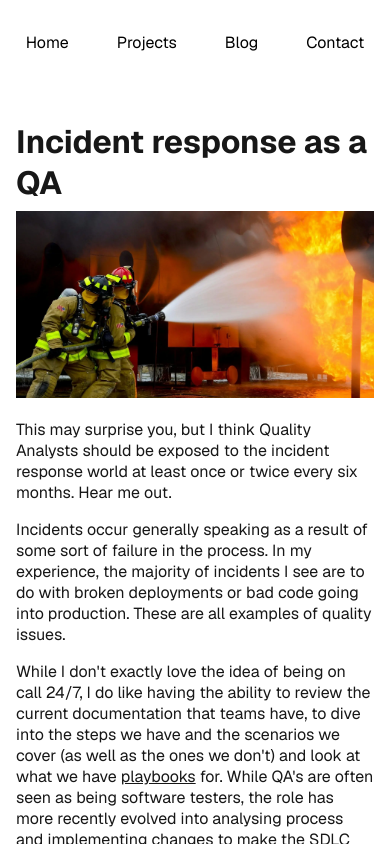
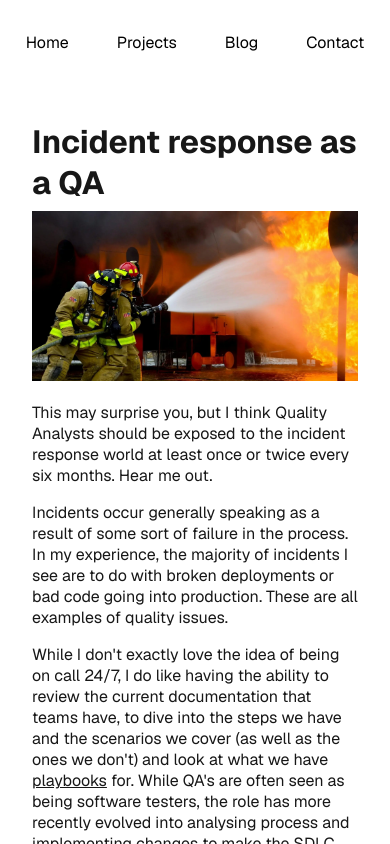
Before and after one commit to jordan-mace/au, a Next.js app: page /blog/incident-response-as-a-qa in a window 390 px wide. Built offline with nearby package versions, Linux system fonts and the light colour scheme.

Commit message:
Fix padding on small screen

```diff
--- a/src/app/blog/[slug]/page.module.css
+++ b/src/app/blog/[slug]/page.module.css
@@ -1,17 +1,19 @@
-.post {
-    padding: 0;
-  }
-
-@media (max-width: 600px) {
+@media (max-width: 768px) {
+    .post img {
+        padding-left: unset;
+        max-width: 100%;
+        margin-left: auto;
+        margin-right: auto;
+    }
     .post p {
-        padding-left: 1rem;
-        padding-right: 1rem;
+        padding-left: 2rem;
+        padding-right: 2rem;
     }
 
     .post h1,
     .post h2,
     .post h3 {
-        padding-left: 1rem;
-        padding-right: 1rem;
+        padding-left: 2rem;
+        padding-right: 2rem;
     }
 }
--- a/src/app/blog/[slug]/page.tsx
+++ b/src/app/blog/[slug]/page.tsx
@@ -3,6 +3,12 @@ import { Metadata } from "next";
 import Link from "next/link";
 import styles from './page.module.css'
 import { Container } from "@mui/material";
+
+const Tags = ({ tags }: { tags: string[] }) => {
+  return <div style={{display: 'flex', gap: '1rem'}}>Tags: {tags.map(x =>
+    <Link key={x} href={`/blog/tags/${encodeURIComponent(x)}`}>{x}</Link>
+  )}</div>
+}
 
 export default async function Page({
   params,
@@ -18,9 +24,7 @@ export default async function Page({
         <div className={styles.post}>
         <h1>{thisPost?.title}</h1>
         <Post />
-        {thisPost?.keywords ? <div style={{display: 'flex', gap: '1rem'}}>Tags: {thisPost?.keywords.split(", ").map(x =>
-          <Link key={x} href={`/blog/tags/${encodeURIComponent(x)}`}>{x}</Link>
-        )}</div> : null}
+        {thisPost?.keywords ? <Tags tags={thisPost?.keywords.split(", ")} /> : null}
       </div>
       </Container>
 }
--- a/src/content/locally-hosted-chat-gpt.mdx
+++ b/src/content/locally-hosted-chat-gpt.mdx
@@ -139,7 +139,7 @@ LibreChat has its pros and cons, but generally speaking I used it without issues
 This is an example docker compose file for LibreChat copied from [GitHub](https://github.com/danny-avila/LibreChat/blob/main/deploy-compose.yml):
 
 
-<SyntaxHighlighter language="yaml" wrapLongLines wrapLines showLineNumbers style={a11yDark}>
+<SyntaxHighlighter language="yaml" wrapLongLines wrapLines style={a11yDark}>
 {dockerYml}
 </SyntaxHighlighter>
 
@@ -157,7 +157,7 @@ It supports OAuth, Code Evaluation, Calls (Yes, you can talk to the LLM naturall
 
 Currently, my docker compose file looks like this:
 
-<SyntaxHighlighter language="yaml" wrapLongLines wrapLines showLineNumbers style={a11yDark}>
+<SyntaxHighlighter language="yaml" wrapLongLines wrapLines style={a11yDark}>
 {myYml}
 </SyntaxHighlighter>
 
```
